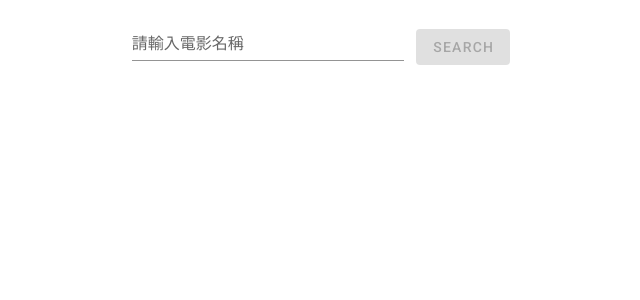
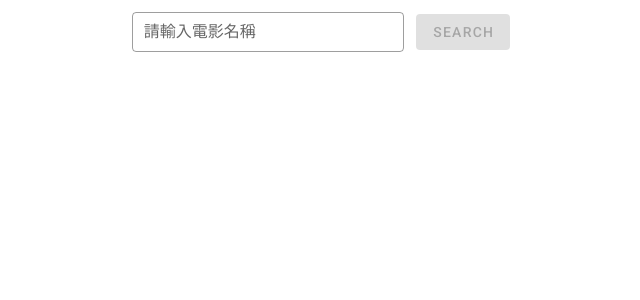
Before and after one commit to juju-chu/movie-list-vuetify, a Vue app: page / in a window 1280 px wide. Shown: the top 300 px of the page, without its empty margins (317-957 px from the left). Built offline with nearby package versions, Linux system fonts and the light colour scheme.

Commit message:
feat: 更新 search bar 樣式

```diff
--- a/src/components/SearchBar.vue
+++ b/src/components/SearchBar.vue
@@ -11,6 +11,9 @@
                             label="請輸入電影名稱"
                             v-model="keyword"
                             required
+                            outlined
+                            dense
+                            hide-details
                         ></v-text-field>
                     </v-col>
                     <v-btn
```
